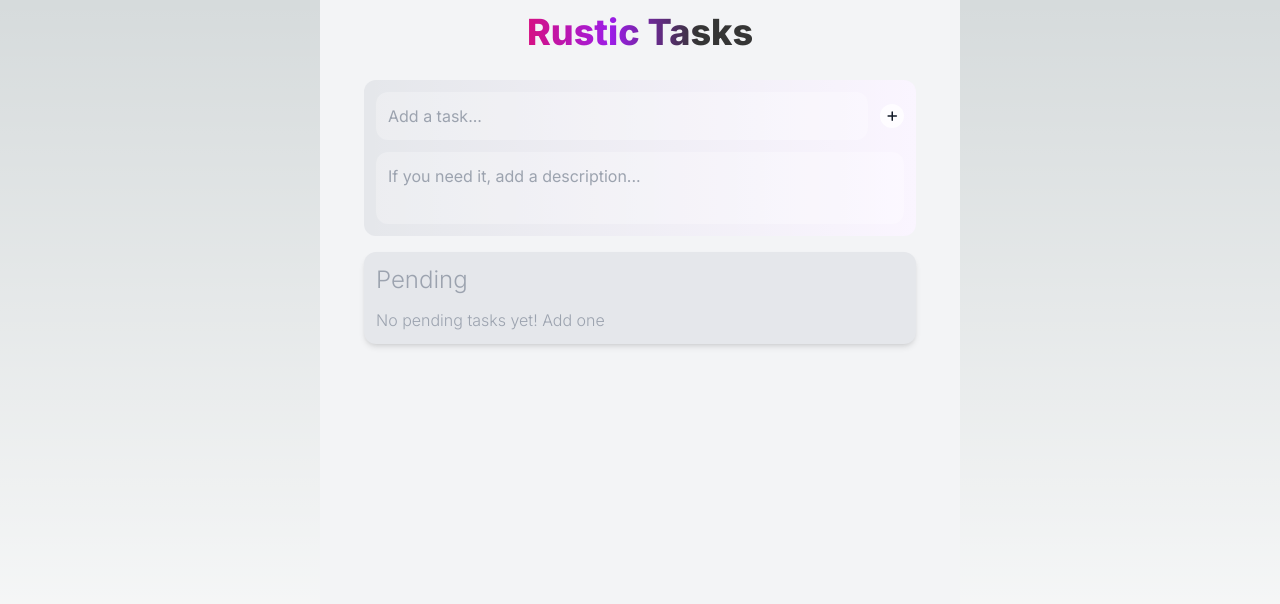
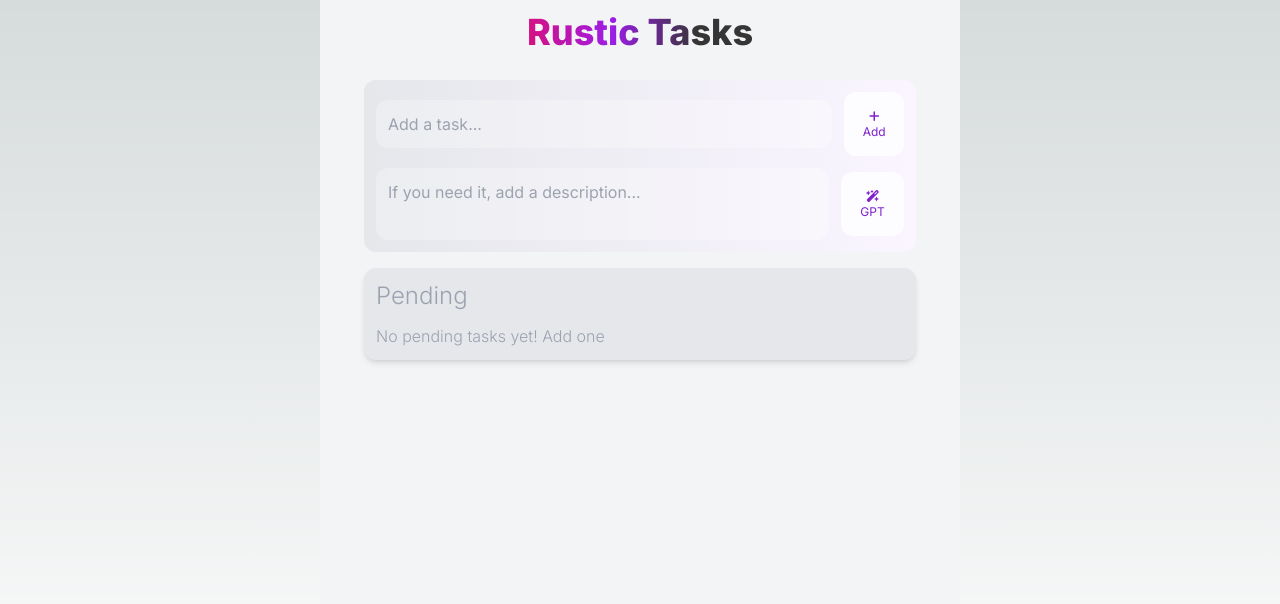
Before and after one commit to sauloco/rustic-todo, a Next.js app: page / in a window 1280 px wide. Shown: the top 604 px of the page. Built offline with nearby package versions, Linux system fonts and the light colour scheme.

Commit message:
added GPT plugin just for fun

```diff
--- a/package.json
+++ b/package.json
@@ -18,6 +18,7 @@
     "@types/uuid": "^9.0.0",
     "autoprefixer": "10.4.14",
     "axios": "^1.3.6",
+    "chatgpt": "^5.2.2",
     "eslint": "8.39.0",
     "eslint-config-next": "13.3.1",
     "next": "13.3.1",
--- /dev/null
+++ b/src/pages/api/assistant.ts
@@ -0,0 +1,72 @@
+import {NextApiRequest, NextApiResponse} from 'next';
+import {ChatGPTAPI} from 'chatgpt';
+import {v4} from 'uuid';
+
+const api = new ChatGPTAPI({
+	apiKey: process.env.OPENAI_API_KEY || '',
+	completionParams: {
+		temperature: 0.5,
+		top_p: 0.8
+	}
+})
+
+const systemMessage = `
+Act as a personal assistant.
+I will tell you a task I need to do, you will only return a minimal and concise list of no more of 3 subtasks to accomplish the given task with the suggested time reference for when the subtask must be performed, if the task is simple enough simply return it as is.
+
+Example 1
+buy milk tomorrow. Current date: 2023/04/29
+Returns:
+[2023/04/30] Buy milk. Description: Sourdough or multigram.
+
+
+Example 2
+Prompt: cook diner tomorrow. Current date: 2023/04/29
+Returns:
+- [2023/04/29 9:00] Check fridge and pantry for all the ingredients.
+- [2023/04/29 16:00] Go to grocery store or market for any ingredient.
+- [2023/04/29 18:00] Cook dinner.
+`
+
+interface AssistantQuery {
+	prompt: string,
+	description?: string,
+}
+
+export default async function handler(
+	_req: NextApiRequest,
+	res: NextApiResponse
+) {
+	const {prompt, description} = _req.query;
+
+	if (!prompt || typeof prompt !== 'string') {
+		res.status(400).json({message: 'prompt must be string and is mandatory.'})
+		return;
+	}
+	if (description && typeof description !== 'string') {
+		res.status(400).json({message: 'description must be string.'})
+		return;
+	}
+
+	const now = new Date().toISOString();
+	const enhancedPrompt = `${decodeURI(prompt)}. ${description ? `Description: ${decodeURI(description)}. ` : ''}Current date: ${now}`
+	let chatRes = await api.sendMessage(enhancedPrompt, {systemMessage})
+	const items: Item[] = []
+	for (const line of chatRes.text.split('\n')) {
+		if (line.includes('] ')) {
+			const [date, task] = line.split('- [').join('').split('] ');
+			console.log(date)
+			const dateCompletion = new Date(date).getTime();
+			console.log(dateCompletion)
+			items.push({
+				id: v4(),
+				title: task,
+				done: false,
+				deleted: false,
+				dateCompletion,
+			})
+		}
+	}
+
+	res.status(200).json(items);
+}
--- a/src/pages/components/ItemInput.tsx
+++ b/src/pages/components/ItemInput.tsx
@@ -1,16 +1,18 @@
 import React, {useEffect, useState} from 'react';
 import {v4} from 'uuid';
 import {FontAwesomeIcon} from '@fortawesome/react-fontawesome';
-import {faPen, faPlus} from '@fortawesome/free-solid-svg-icons';
+import {faPen, faPlus, faWandMagicSparkles} from '@fortawesome/free-solid-svg-icons';
 
 
 interface ItemInputProps {
 	item?: Item,
 	inline?: boolean,
 	onSave: (item: Item) => void,
+	onAiGenerate: (item: Item) => void,
+	enabled: boolean
 }
 
-const ItemInput: React.FC<ItemInputProps> = ({item, onSave, inline = false}) => {
+const ItemInput: React.FC<ItemInputProps> = ({item, onSave, onAiGenerate, inline = false, enabled = true}) => {
 	const [id, setId] = useState(item?.id || v4());
 	const [title, setTitle] = useState(item?.title || "");
 	const [description, setDescription] = useState(item?.description || "")
@@ -21,6 +23,7 @@ const ItemInput: React.FC<ItemInputProps> = ({item, onSave, inline = false}) =>
 		id,
 		done: false,
 		deleted: false,
+		dateCompletion: item?.dateCompletion || null,
 	})
 
 	useEffect(() => {
@@ -34,13 +37,18 @@ const ItemInput: React.FC<ItemInputProps> = ({item, onSave, inline = false}) =>
 		}
 	}, [id, title, description])
 
-	const validateForm = () => {
+	const validateForm = (useAI: boolean = false) => {
 		setError("")
 		if (!title) {
 			setError("Task title can't be empty")
 			return;
 		}
-		onSave(currentItem)
+		if (useAI) {
+			onAiGenerate(currentItem)
+		} else {
+			onSave(currentItem)
+		}
+
 
 		resetForm()
 	}
@@ -89,6 +97,7 @@ const ItemInput: React.FC<ItemInputProps> = ({item, onSave, inline = false}) =>
 			`}
 				type="text"
 				value={title}
+				disabled={!enabled}
 				placeholder={`${inline ? 'Modify task' : 'Add a task'}${error ? ' (we kinda need this)' : '...'}`}
 				onKeyDown={(e) => e.key === "Enter" ? validateForm() : null}
 				onChange={event => setTitle(event.target.value)}/>
@@ -97,12 +106,16 @@ const ItemInput: React.FC<ItemInputProps> = ({item, onSave, inline = false}) =>
 						outline-none
 						p-3
 						text-xs
+						max-w-fit
 						flex
 						items-center
 						justify-center
-						rounded-full
-						h-6
-						w-6
+						${inline ? 'rounded-full' : 'rounded-xl'}
+						${inline ? '' : 'p-1'}
+						dark:text-purple-300
+						text-purple-700
+						disabled:text-slate-500
+						dark:disabled:text-slate-500
 						focus:ring-2
 						focus:bg-opacity-50
 						hover:text-blue-500
@@ -110,11 +123,18 @@ const ItemInput: React.FC<ItemInputProps> = ({item, onSave, inline = false}) =>
 						dark:bg-gray-700
 						bg-opacity-75
 						dark:bg-opacity-25
-					`} onClick={validateForm}>
-				{inline ? <FontAwesomeIcon icon={faPen}/> : <FontAwesomeIcon icon={faPlus}/>}
+					`} disabled={!enabled} onClick={() => validateForm()}>
+				{inline
+					? <FontAwesomeIcon icon={faPen}/>
+					: <div className={'m-1'}>
+						<FontAwesomeIcon icon={faPlus}/>
+						<span>Add</span>
+					</div>
+				}
 
 			</button>
 		</div>
+		<div className="flex flex-row items-center gap-3">
 		<textarea
 			className={`
 				appearance-none
@@ -135,8 +155,42 @@ const ItemInput: React.FC<ItemInputProps> = ({item, onSave, inline = false}) =>
 				bg-opacity-25
 			`}
 			value={description}
+			disabled={!enabled}
 			placeholder={"If you need it, add a description..."}
 			onChange={event => setDescription(event.target.value)}></textarea>
+			{!inline &&
+				<button className={`
+						border-none
+						outline-none
+						p-3
+						text-xs
+						flex
+						max-w-fit
+						items-center
+						justify-center
+						${inline ? 'rounded-full' : 'rounded-xl'}
+						${inline ? '' : 'p-1'}
+						dark:text-purple-300
+						text-purple-700
+						disabled:text-slate-500
+						dark:disabled:text-slate-500
+						focus:ring-2
+						focus:bg-opacity-50
+						hover:text-blue-500
+						bg-white
+						dark:bg-gray-700
+						bg-opacity-75
+						dark:bg-opacity-25
+					`} disabled={!enabled} onClick={() => validateForm(true)}>
+
+					<div className={'m-1'}>
+						<FontAwesomeIcon icon={faWandMagicSparkles}/>
+						<span>GPT</span>
+					</div>
+
+				</button>
+			}
+		</div>
 	</div>
 }
 
--- a/src/pages/components/TaskItem.tsx
+++ b/src/pages/components/TaskItem.tsx
@@ -28,6 +28,25 @@ const TaskItem: React.FC<TaskItemProps> = ({item, onDone, onInlineSave, onDelete
 
 	const handleDone = () => {
 		setDone(!done);
+	}
+
+	const humanReadableDate = (futureUnix: number, currentUnix: number) => {
+		const futureDate = new Date(futureUnix).getTime();
+		const currentDate = new Date(currentUnix).getTime();
+		const diff = futureDate - currentDate;
+
+		const formatter = new Intl.RelativeTimeFormat('en', {
+			numeric: 'auto',
+			style: 'long',
+			localeMatcher: 'best fit'
+		});
+		const rawDate = new Date(futureDate).toLocaleDateString() + ' ' + new Date(futureDate).toLocaleTimeString()
+		const readable = formatter.format(Math.round(diff / 86400000), 'day');
+		if (readable === 'today') {
+			const hours = formatter.format(Math.round(diff / 86400000), 'hour');
+			return `@ ${rawDate} - ${hours}`
+		}
+		return `@ ${rawDate} - ${readable}`
 	}
 
 	const displayItemFragment = (
@@ -64,6 +83,8 @@ const TaskItem: React.FC<TaskItemProps> = ({item, onDone, onInlineSave, onDelete
 					</button>
 
 					<div className={`
+						flex
+						flex-col
 						appearance-none
 						border-none
 						outline-none
@@ -79,7 +100,18 @@ const TaskItem: React.FC<TaskItemProps> = ({item, onDone, onInlineSave, onDelete
 						bg-opacity-75
 						dark:bg-opacity-25
 						${done ? 'line-through' : ''}
-					`} onClick={() => setEditMode(true)}>{item?.title || ''}</div>
+					`} onClick={() => setEditMode(true)}>
+						<p>{item?.title}</p>
+						{item?.dateCompletion
+							? <div className={'text-xs font-normal text-right self-end dark:text-gray-500'}>
+								<span>Suggested</span>&nbsp;
+								<time
+									dateTime={new Date(item.dateCompletion).toISOString()}>{humanReadableDate(item.dateCompletion, new Date().getTime())}</time>
+							</div>
+							: null
+						}
+
+					</div>
 
 					<button className={`
 						appearance-none
--- a/src/pages/index.tsx
+++ b/src/pages/index.tsx
@@ -4,9 +4,9 @@ import ItemInput from '@/pages/components/ItemInput';
 import TaskList from '@/pages/components/TaskList';
 import {FontAwesomeIcon} from '@fortawesome/react-fontawesome';
 import {faFire, faTrashRestore} from '@fortawesome/free-solid-svg-icons';
+import axios from 'axios';
 
 const inter = Inter({subsets: ['latin']})
-
 
 const getLS = (key: string) => {
 	const savedData = localStorage.getItem(key)
@@ -29,6 +29,7 @@ const Home: React.FC = () => {
 	const [isLocalStorageAvailable, setIsLocalStorageAvailable] = useState(false);
 	const [items, setItems] = useState<Item[]>([]);
 	const [isLocalStorageSavingEnabled, setIsLocalStorageSavingEnabled] = useState(false)
+	const [isLoading, setIsLoading] = useState(false)
 	const filterDeleted = () => items.filter(i => i.deleted)
 	const filterDone = () => items.filter(i => i.done && !i.deleted)
 	const filterPending = () => items.filter(i => !i.done && !i.deleted)
@@ -64,6 +65,39 @@ const Home: React.FC = () => {
 			...items,
 			item,
 		])
+	}
+
+	const handleChatGPTItemSave = async (item: Item) => {
+		setIsLoading(true)
+		const response = await axios.get('/api/assistant', {
+			params: {
+				prompt: item.title,
+				description: item.description,
+			}
+		})
+
+		if (response.status !== 200) {
+			const {message} = response.data
+			console.error(message)
+			return;
+		}
+
+		const suggestedItems = response.data
+
+		setIsLoading(false)
+
+		if (suggestedItems.length) {
+			setItems([
+				...items,
+				...suggestedItems,
+			])
+			return;
+		}
+		setItems([
+			...items,
+			item,
+		])
+
 	}
 
 	const handleItemChange = (item: Item) => {
@@ -115,7 +149,7 @@ const Home: React.FC = () => {
 					dark:to-[#F7F7F7]
 				`}>Rustic
 				Tasks</h1>
-			<ItemInput onSave={handleItemSave}/>
+			<ItemInput onSave={handleItemSave} onAiGenerate={handleChatGPTItemSave} enabled={!isLoading}/>
 			<TaskList title={`Pending ${filterPending().length ? filterPending().length : ''}`} items={filterPending()}
 			          onItemChange={handleItemChange}
 			          onItemDelete={handleItemChange} emptyMessage={"No pending tasks yet! Add one"}/>
--- a/src/types/types.ts
+++ b/src/types/types.ts
@@ -1,7 +1,8 @@
 interface Item {
 	id: string,
 	title: string,
-	description: string,
+	description?: string,
 	done: boolean,
 	deleted: boolean,
+	dateCompletion?: number | null,
 }
```
Also changed, not shown: 2 other files (tests, documents, lock files or other folders).
